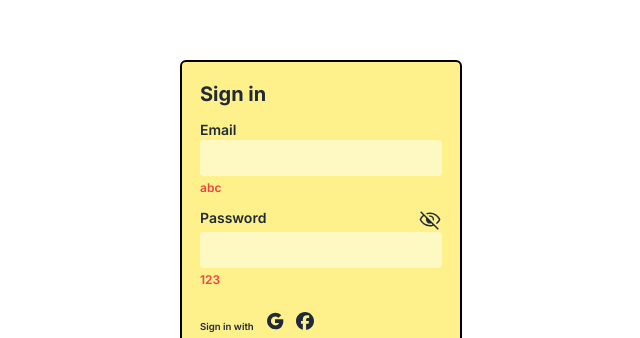
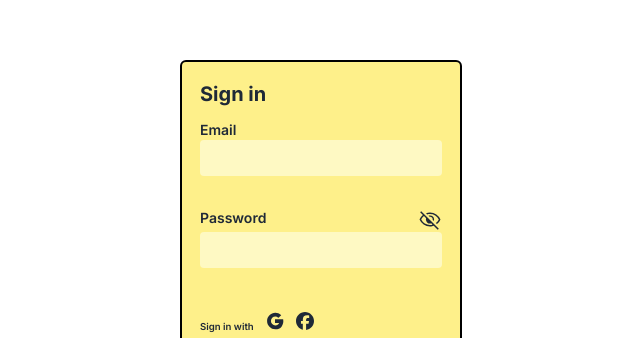
Before and after one commit to NVR-2023/30-GiftMe-wishlist-app, a Next.js app: page /signin in a window 1280 px wide. Shown: the part 148-486 px from the top of the page, without its empty margins (319-959 px from the left). Built offline with nearby package versions, Linux system fonts and the light colour scheme.

Commit message:
fix: fix regular experssions in client-side validarion

```diff
--- a/src/app/(auth)/signin/sub-components/ssignin-form.tsx
+++ b/src/app/(auth)/signin/sub-components/ssignin-form.tsx
@@ -17,8 +17,8 @@ const SigninForm = () => {
   const [credentials, setCredentials] = useState<Credentials>({ email: "", password: "" });
   const [isPasswordVisible, setIsPasswordVisible] = useState<boolean>(false);
   const [credentialsErrors, setCredentialsErrors] = useState({
-    email: "abc",
-    password: "123",
+    email: "",
+    password: "",
   });
   const handleTogglePasswordVisibility = () => {
     setIsPasswordVisible((current) => !current);
@@ -43,6 +43,7 @@ const SigninForm = () => {
     type CredentialErrors = Error[];
 
     const emailErrors: CredentialErrors = [
+      { regEx: /^.+$/, message: "Email required" },
       {
         regEx: /^.{6,}$/,
         message: "Email too short",
@@ -52,6 +53,7 @@ const SigninForm = () => {
     ];
 
     const passwordErrors: CredentialErrors = [
+      { regEx: /^.+$/, message: "Password required" },
       { regEx: /^.{8,}$/, message: "Password too short" },
       { regEx: /^(?=.*[A-Z]).{8,}$/, message: "At least one uppercase letter" },
       { regEx: /^(?=.*[a-z]).{8,}$/, message: "At least one lowercase letter" },
@@ -102,7 +104,7 @@ const SigninForm = () => {
               <div
                 className={`${
                   credentialsErrors.email ? "visible" : "invisible"
-                } h-[1rem] overflow-hidden text-xs text-red-500 font-semibold mt-1 mb-3 `}>
+                } h-[1rem] overflow-hidden text-[0.6rem] text-red-500 font-semibold mt-1 mb-3 `}>
                 {credentialsErrors.email}
               </div>
             </div>
@@ -126,7 +128,7 @@ const SigninForm = () => {
             <div
               className={`${
                 credentialsErrors.password ? "visible" : "invisible"
-              } h-[1rem] overflow-hidden text-xs text-red-500 font-semibold mt-1 mb-3`}>
+              } h-[1rem] overflow-hidden text-[0.6rem] text-red-500 font-semibold mt-1 mb-3`}>
               {credentialsErrors.password}
             </div>
           </div>
```
